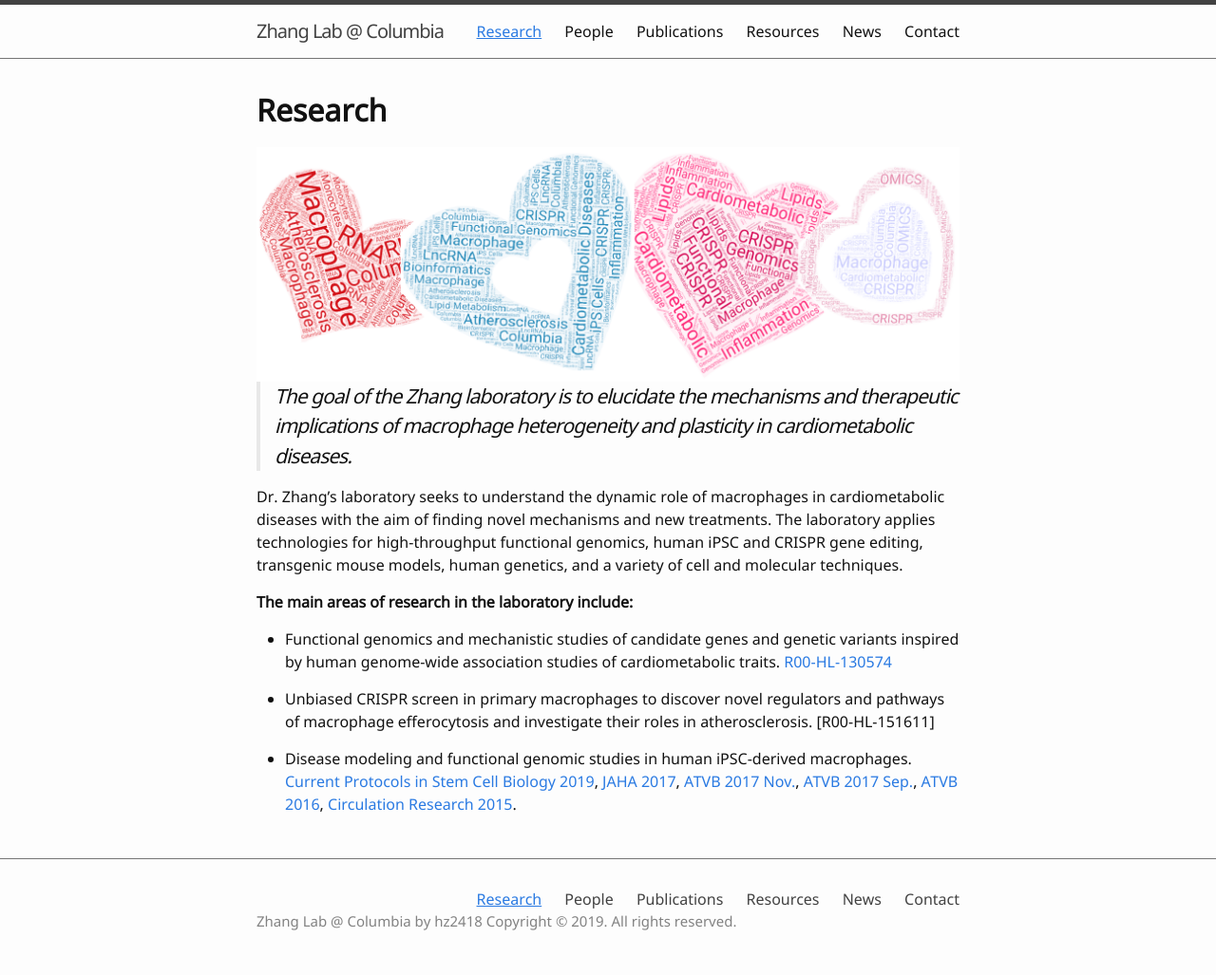
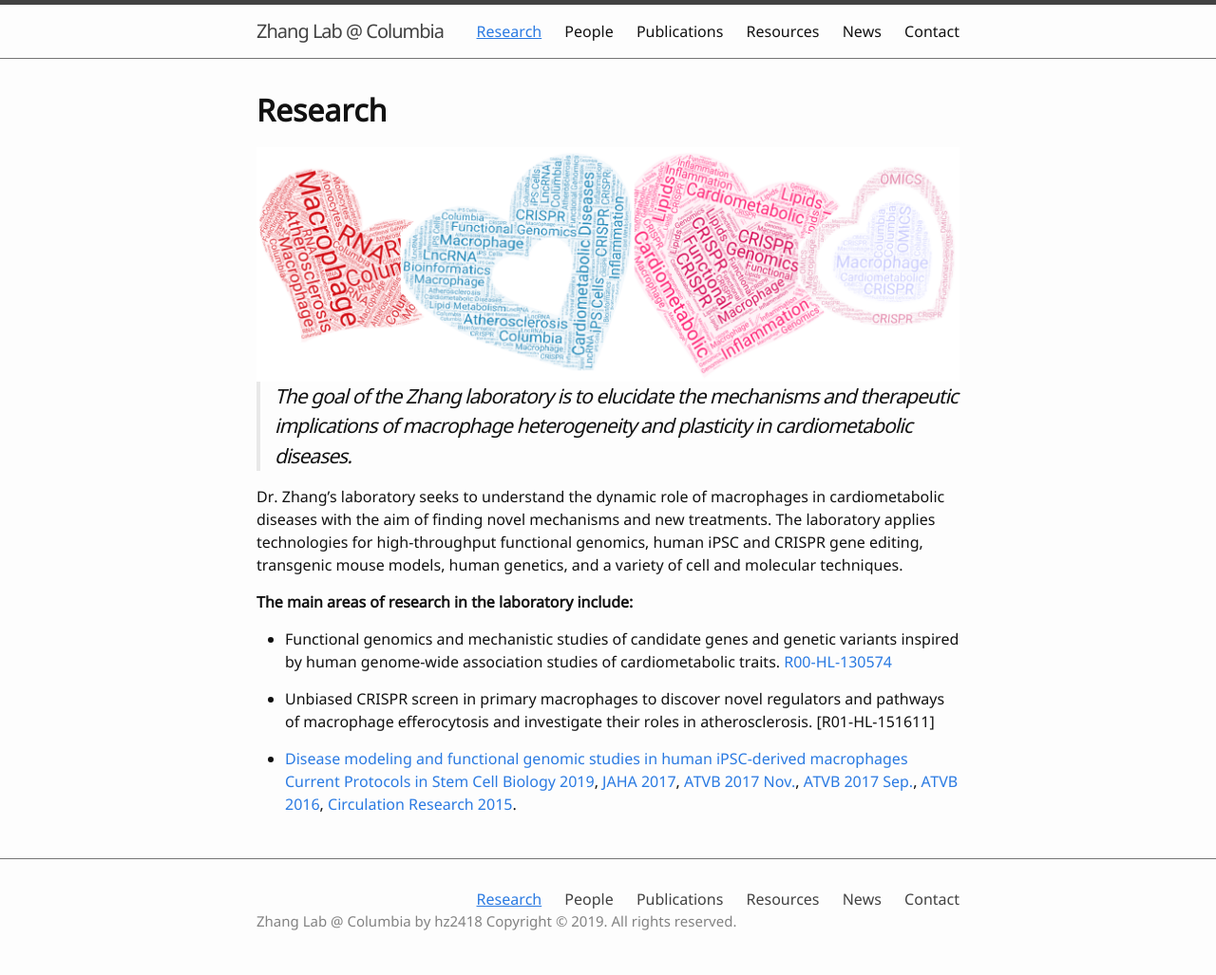
Before and after one commit to hanruizhang/zhanglab, a Jekyll site: the page built from 1_Research.md, in a window 1280 px wide. Shown: the whole page at 95% size. Built offline with Jekyll 4.4.1, drawn with Linux system fonts in a browser that asks for light colours.

Commit message:
Update 1_Research.md

```diff
--- a/1_Research.md
+++ b/1_Research.md
@@ -16,7 +16,7 @@ Dr. Zhang's laboratory seeks to understand the dynamic role of macrophages in ca
 
 * Functional genomics and mechanistic studies of candidate genes and genetic variants inspired by human genome-wide association studies of cardiometabolic traits. [R00-HL-130574](https://projectreporter.nih.gov/project_info_description.cfm?aid=9765372&icde=49755340&ddparam=&ddvalue=&ddsub=&cr=1&csb=default&cs=ASC&pball=)
 
-* Unbiased CRISPR screen in primary macrophages to discover novel regulators and pathways of macrophage efferocytosis and investigate their roles in atherosclerosis. [R00-HL-151611]
+* Unbiased CRISPR screen in primary macrophages to discover novel regulators and pathways of macrophage efferocytosis and investigate their roles in atherosclerosis. [R01-HL-151611]
 
-* Disease modeling and functional genomic studies in human iPSC-derived macrophages.
+* [Disease modeling and functional genomic studies in human iPSC-derived macrophages](https://hanruizhang.github.io/zhanglab/4_Resources.html)
 [Current Protocols in Stem Cell Biology 2019](https://currentprotocols.onlinelibrary.wiley.com/doi/full/10.1002/cpsc.74), [JAHA 2017](https://www.ahajournals.org/doi/full/10.1161/JAHA.117.007431?url_ver=Z39.88-2003&rfr_id=ori:rid:crossref.org&rfr_dat=cr_pub%3dpubmed), [ATVB 2017 Nov.](https://www.ncbi.nlm.nih.gov/pmc/articles/PMC5687272/), [ATVB 2017 Sep.](https://www.ncbi.nlm.nih.gov/pmc/articles/PMC5659288/), [ATVB 2016](https://www.ncbi.nlm.nih.gov/pmc/articles/PMC4919157/), [Circulation Research 2015](https://www.ncbi.nlm.nih.gov/pmc/articles/PMC4565503/).
```
